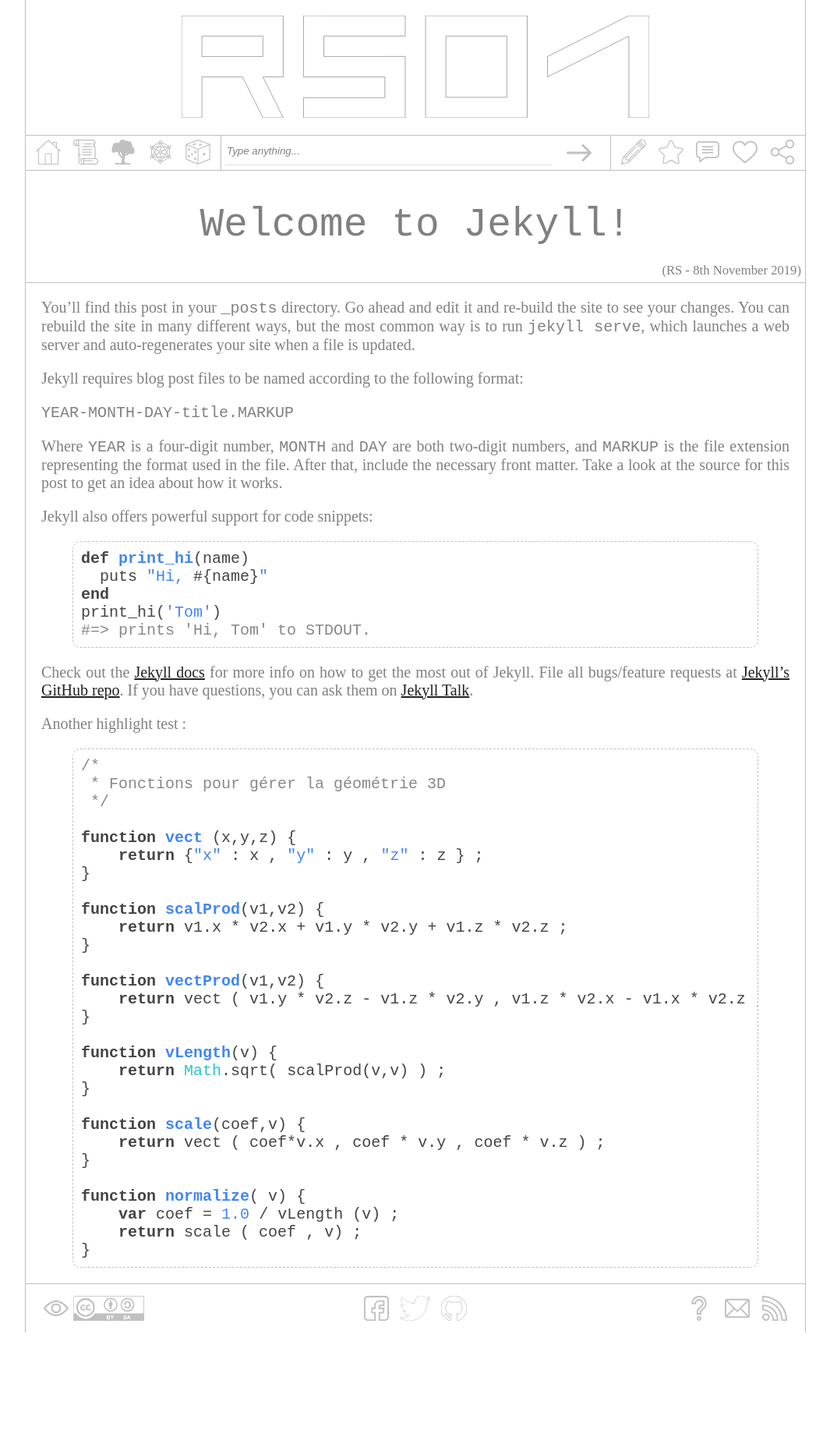
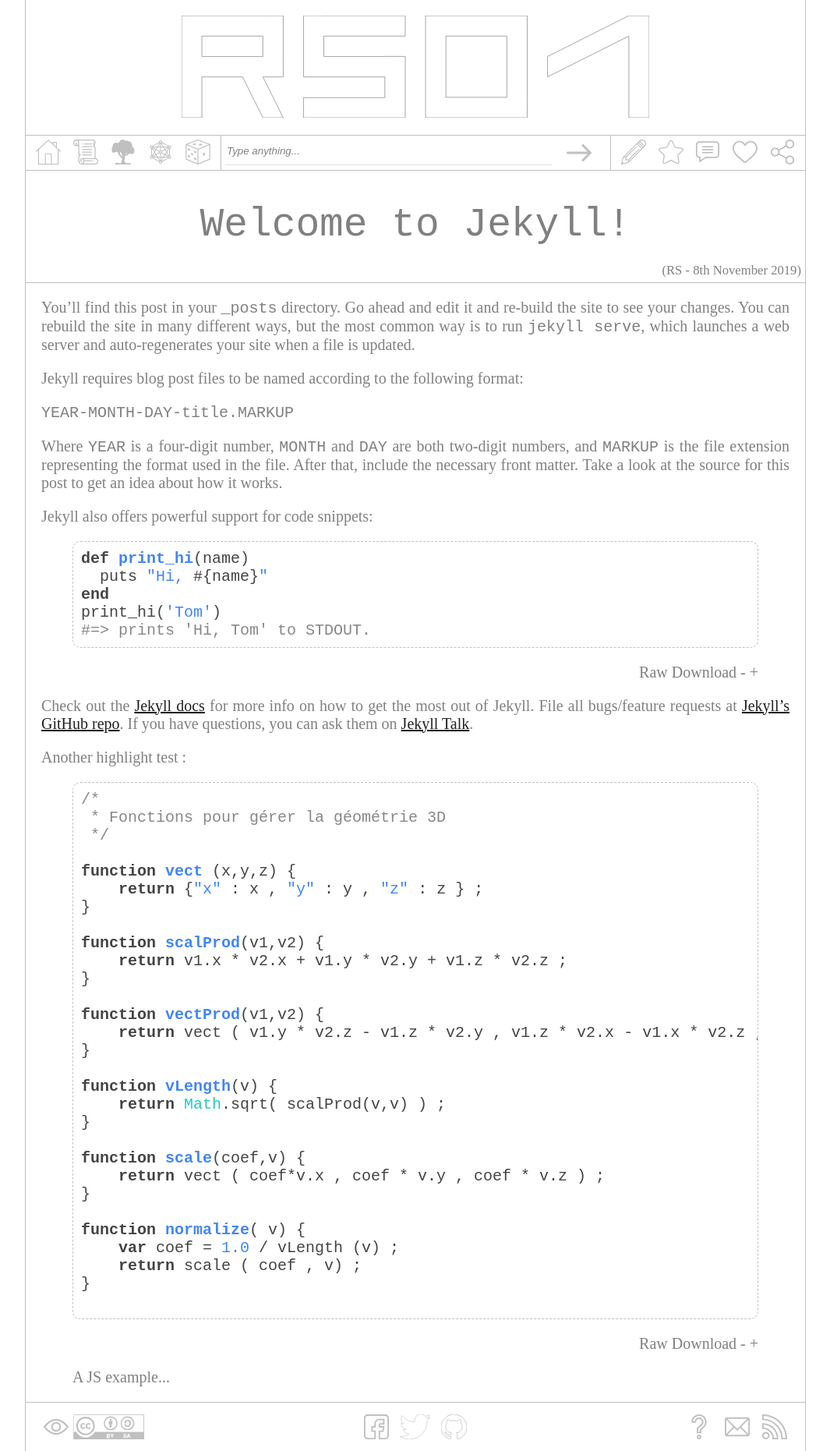
Before and after one commit to rs01blog/rs01blog.github.io, a Jekyll site: the page built from _posts/2019-11-08-welcome-to-jekyll.markdown, in a window 1280 px wide. Shown: the whole page at 78% size, without its empty margins (107-1172 px from the left). Built offline with Jekyll 4.4.1, drawn with Linux system fonts in a browser that asks for light colours; before the commit the page ends 1709 px from its top, so only the background shows below that.

Commit message:
Initialized a shared component for code snippets

```diff
--- /dev/null
+++ b/_includes/code-snippet.html
@@ -0,0 +1,9 @@
+<figure class="highlight">
+    <pre><code class="language-{{include.language}} hljs" data-lang="{{include.language}}">{{include.code}}</code></pre>
+    <p style="text-align:right">
+        Raw Download - +
+    </p>
+    {% if include.caption %}
+    <figure-caption>{{include.caption}}</figure-caption>
+    {% endif %}
+</figure>
--- a/_posts/2019-11-08-welcome-to-jekyll.markdown
+++ b/_posts/2019-11-08-welcome-to-jekyll.markdown
@@ -15,22 +15,22 @@ Where `YEAR` is a four-digit number, `MONTH` and `DAY` are both two-digit number
 
 Jekyll also offers powerful support for code snippets:
 
-{% highlight ruby %}
-def print_hi(name)
+
+{% capture ruby_example %}def print_hi(name)
   puts "Hi, #{name}"
 end
 print_hi('Tom')
 #=> prints 'Hi, Tom' to STDOUT.
-{% endhighlight %}
+{% endcapture %}
+
+{% include code-snippet.html language="ruby" code=ruby_example %}
 
 Check out the [Jekyll docs][jekyll-docs] for more info on how to get the most out of Jekyll. File all bugs/feature requests at [Jekyll’s GitHub repo][jekyll-gh]. If you have questions, you can ask them on [Jekyll Talk][jekyll-talk].
 
 
 Another highlight test :
 
-{% highlight javascript %}
-
-/*
+{% capture js_example %}/*
  * Fonctions pour gérer la géométrie 3D
  */
 
@@ -59,7 +59,8 @@ function normalize( v) {
     return scale ( coef , v) ;
 }
 
-{% endhighlight %}
+{% endcapture %}
+{% include code-snippet.html language="javascript" code=js_example caption="A JS example..." %}
 
 [jekyll-docs]: https://jekyllrb.com/docs/home
 [jekyll-gh]:   https://github.com/jekyll/jekyll
--- a/rs01.scss
+++ b/rs01.scss
@@ -43,6 +43,7 @@ a {
 pre code {
 	border:1px $light_color dashed;
 	border-radius: 10px;
+	scrollbar-color : $light_color white;
 }
 
 .whole {
```
Also changed, not shown: discover.md (deleted, +0 -5 lines), learn.md (deleted, +0 -6 lines), think.md (deleted, +0 -5 lines).
